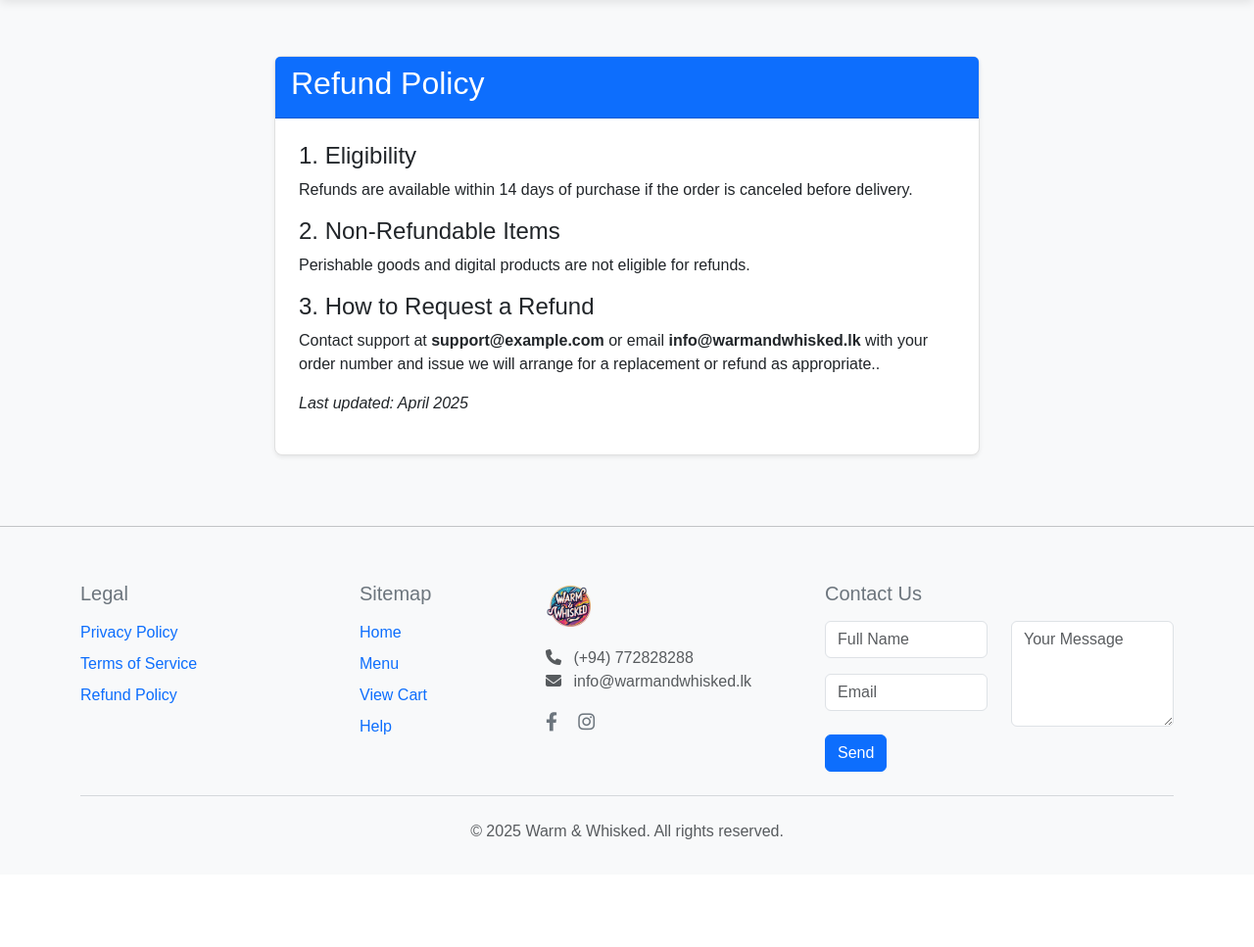
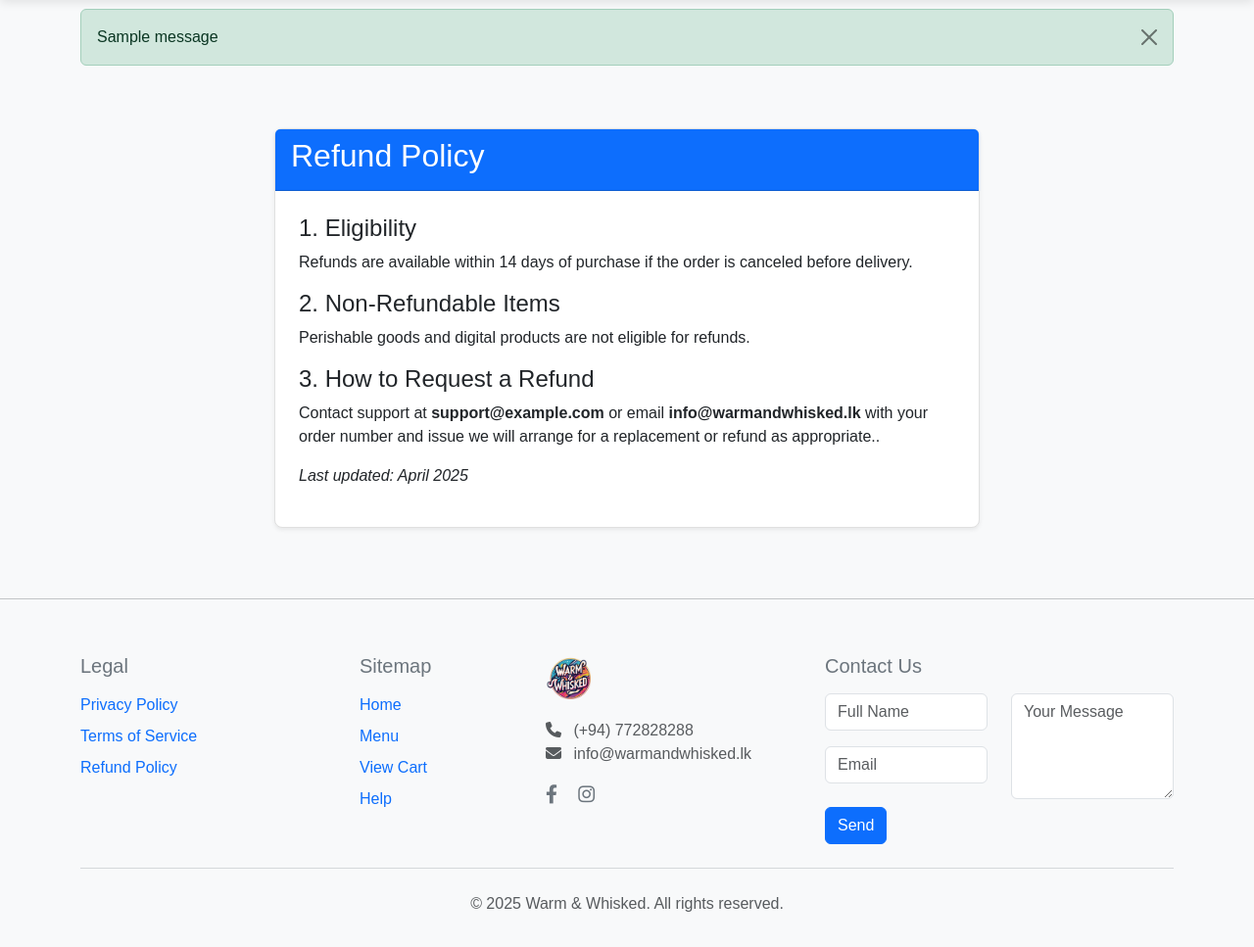
Before and after one commit to MihanTilk/BAD-Group-Project, a Django app: page /refund-policy/ in a window 1280 px wide. Shown: the part 71-1038 px from the top of the page at 98% size. Before the commit the page ends 928 px from the top, so only its background shows below. Run offline with Django 5.2, Linux system fonts and the light colour scheme; tables that the repository leaves empty hold one stand-in row (values such as "Sample post"); one stand-in notice (Sample message) is shown.

Commit message:
Added the contact us functionality to send a message to admin

```diff
--- a/orders/templates/orders/pages/base.html
+++ b/orders/templates/orders/pages/base.html
@@ -13,6 +13,8 @@
     <link rel="stylesheet" href="{% static 'orders/css/style.css' %}">
     {% block extra_css %}{% endblock %}
 </head>
+
+
 
 <body>
     <!-- Fixed Navbar -->
@@ -81,8 +83,22 @@
 
     <!-- Main Content -->
 <main class="container main-content">
+    {% if messages %}
+    <div class="row">
+        <div class="col-12">
+            {% for message in messages %}
+            <div class="alert alert-{{ message.tags }} alert-dismissible fade show" role="alert">
+                {{ message }}
+                <button type="button" class="btn-close" data-bs-dismiss="alert" aria-label="Close"></button>
+            </div>
+            {% endfor %}
+        </div>
+    </div>
+    {% endif %}
+
     {% block content %}{% endblock %}
 </main>
+
 
 <hr class="my-4">
 
@@ -134,13 +150,15 @@
                 </div>
             </div>
 
-            <!-- Contact Us pushed to right -->
+            <!-- Replace the existing contact form section with this -->
             <div class="col-lg-4 col-md-6 order-lg-4 order-4">
                 <h5 class="mb-3">Contact Us</h5>
+                <form method="post" action="{% url 'contact' %}">
+                    {% csrf_token %}
                     <div class="row">
                         <div class="col-md-6">
                             <div class="mb-3">
-                            <input type="text" class="form-control" name="full_name" placeholder="Full Name" required>
+                                <input type="text" class="form-control" name="name" placeholder="Full Name" required>
                             </div>
                             <div class="mb-3">
                                 <input type="email" class="form-control" name="email" placeholder="Email" required>
@@ -151,6 +169,7 @@
                         </div>
                     </div>
                     <button type="submit" class="btn btn-primary mt-2">Send</button>
+                </form>
             </div>
         </div>
         <hr class="my-4">
--- a/orders/urls.py
+++ b/orders/urls.py
@@ -1,6 +1,7 @@
 from django.urls import path
 from . import views
 from django.contrib.auth import views as auth_views
+from .views import contact_view
 
 from .views import DisplayMenuView
 
@@ -18,7 +19,7 @@ urlpatterns = [
     path('profile/', views.profile, name='profile'),
     path('profile/edit/', views.profile_edit, name='profile_edit'),
     path('profile/delete/', views.delete_account, name='delete_account'),
-    path('contact/', views.contact, name='contact'),
+    path('contact/', contact_view, name='contact'),
     path('help/', views.help, name='help'),
     path('accounts/login/', auth_views.LoginView.as_view(template_name='orders/pages/login.html'), name='login'),
     path('accounts/logout/', auth_views.LogoutView.as_view(), name='logout'),
--- a/orders/views.py
+++ b/orders/views.py
@@ -8,6 +8,11 @@ from .forms import ContactForm, UserProfileForm, CustomUserCreationForm
 from django.http import JsonResponse
 from django.views import View
 from .forms import ProfileEditForm
+from django.core.mail import send_mail, mail_admins
+from django.conf import settings
+from django.shortcuts import render, redirect
+from .forms import ContactForm
+from .models import ContactMessage
 
 def home(request):
     specials = MenuItem.objects.filter(is_special=True)[:4]
@@ -163,24 +168,35 @@ def order_tracking(request):
     orders = Order.objects.filter(user=request.user).order_by('-created_at')
     return render(request, 'orders/my_orders/order_tracking.html', {'orders': orders})
 
-def contact(request):
+def contact_view(request):
     if request.method == 'POST':
         form = ContactForm(request.POST)
         if form.is_valid():
-            # Handle form data without saving to database
-            # Example: send email instead
-            return JsonResponse({
-                'status': 'success',
-                'message': 'Your message has been sent!'
-            })
-        return JsonResponse({
-            'status': 'error',
-            'errors': form.errors
-        }, status=400)
-    return JsonResponse({
-        'status': 'error',
-        'message': 'Invalid method'
-    }, status=405)
+            # Save the message to database
+            contact_message = form.save()
+
+            # Send email to admin
+            mail_admins(
+                subject=f"New Contact Message from {contact_message.name}",
+                message=f"Name: {contact_message.name}\nEmail: {contact_message.email}\n\nMessage:\n{contact_message.message}",
+                fail_silently=False,
+            )
+
+            # Send confirmation email to user
+            send_mail(
+                subject="Your message has been received",
+                message=f"Dear {contact_message.name},\n\nThank you for contacting us. We have received your message and will get back to you soon.\n\nYour message:\n{contact_message.message}\n\nBest regards,\nThe Warm & Whisked Team",
+                from_email=settings.DEFAULT_FROM_EMAIL,
+                recipient_list=[contact_message.email],
+                fail_silently=False,
+            )
+
+            messages.success(request, 'Your message has been sent successfully!')
+            return redirect(request.META.get('HTTP_REFERER', 'home'))
+    else:
+        form = ContactForm()
+
+    return render(request, 'contact.html', {'form': form})
 
 
 @login_required
```
Also changed, not shown: orders/forms.py (+10 -5 lines), orders/models.py (+6 -3 lines), restaurant_project/settings.py (+10 -0 lines), db.sqlite3, orders/migrations/0006_rename_full_name_contactmessage_name_and_more.py (added). Lines whose indentation alone changed are shown as unchanged.
